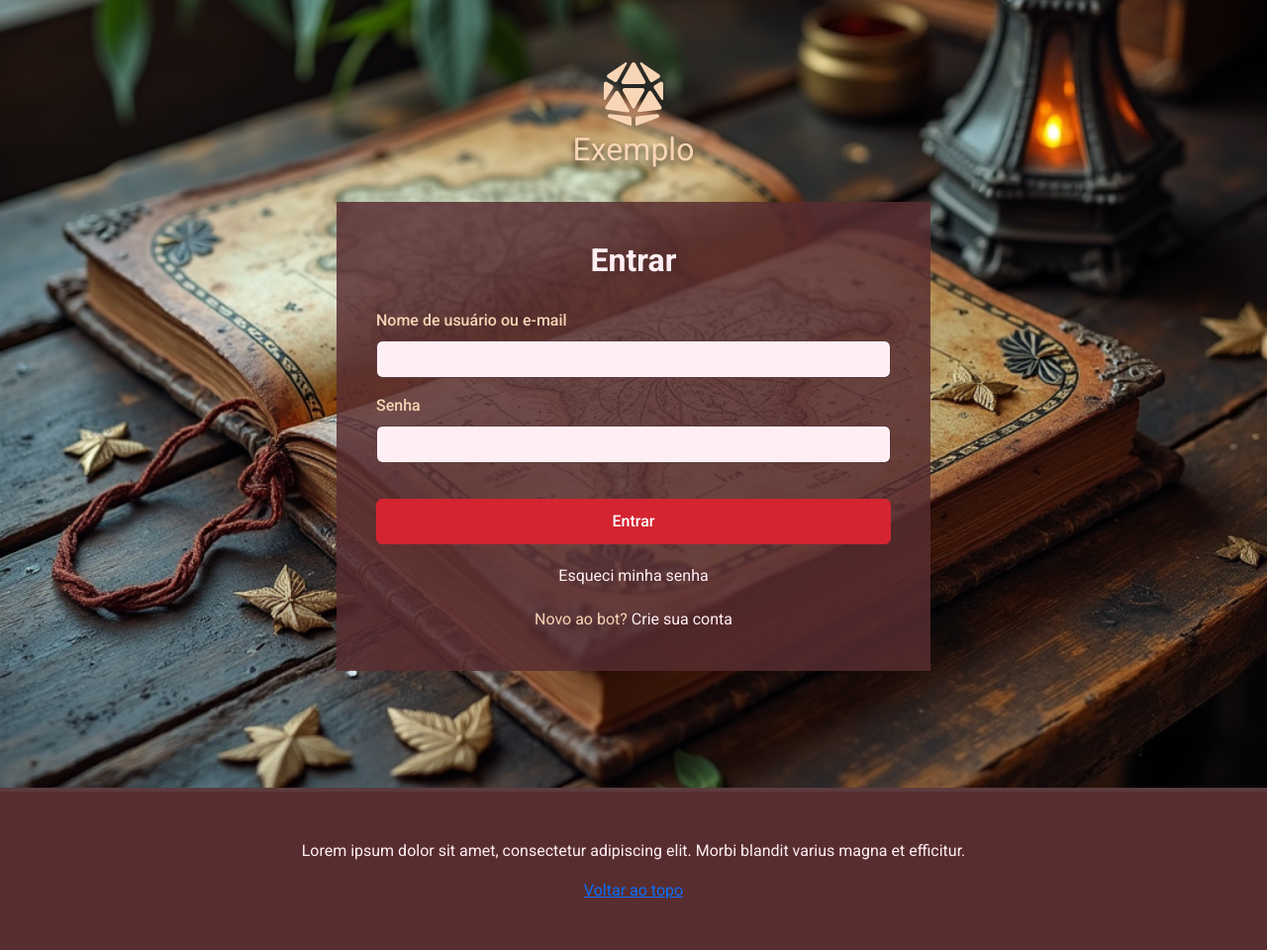
After one commit to Guido-Rodrigues/Site-Bot-Mestre-D-D, a Flask app: template templates/login.html in a window 1280 px wide. The commit adds this page. Shown: the whole page at 99% size. Run offline with Flask 3, Linux system fonts and the light colour scheme; the template is opened without the code that fills it, so the values that code supplies are empty.

Commit message:
Integração com mysql azure
implementado sessões, login, cadastro, alteração de senha

```diff
--- /dev/null
+++ b/app.py
@@ -0,0 +1,124 @@
+import mysql.connector
+from flask import Flask, render_template, request, redirect, url_for, session, send_from_directory
+
+app = Flask(__name__,
+            static_url_path='',
+            static_folder='static',
+            template_folder='templates')
+
+app.secret_key = 'chave_flask_super_secreta' #necessario para usar session
+
+db_config = {
+    'user': 'botdd',
+    'password': 'Senac442300',
+    'host': 'botdnd.mysql.database.azure.com',
+    'port': 3306,
+    'database': 'maindb'
+}
+
+
+@app.route('/')
+def index():
+    return render_template('index.html')
+
+
+@app.route('/login', methods=['GET', 'POST'])
+def login():
+    if request.method == 'POST':
+        usuario = request.form.get('usuario')
+        usuario2 = request.form.get('usuario')
+        senha = request.form.get('senha')
+        # Verifica as credenciais no banco de dados
+        cnx = mysql.connector.connect(**db_config)
+        cursor = cnx.cursor()
+        query = 'SELECT COUNT(*) FROM jogadores WHERE (nome = %s OR email = %s) and senha = %s'
+        cursor.execute(query, (usuario, usuario2, senha))
+        result = cursor.fetchone()
+        cursor.close
+        cnx.close
+
+        if result and result[0] == 1:
+            #Login OK -> guarda na sessão
+            session['usuario_logado'] = usuario
+            return redirect(url_for('home'))
+        else:
+            #falha no login -> renderiza login novamente com mensagem de erro
+            return render_template('login.html', erro='Credenciais incorretas.')
+    else:
+        return render_template('login.html')
+
+@app.route('/logout')
+def logout():
+    session.pop('usuario_logado', None)
+    return redirect(url_for('index'))
+
+@app.route('/cadastro', methods=['GET', 'POST'])
+def cadastro():
+    if request.method == 'POST':
+        usuario = request.form.get('usuario')
+        senha = request.form.get('senha')
+        email = request.form.get('email')
+
+            # Inserir no banco
+        cnx = mysql.connector.connect(**db_config)
+        cursor = cnx.cursor()
+        query = "INSERT INTO jogadores (nome, senha, email) VALUES (%s, %s, %s)"
+        cursor.execute(query, (usuario, senha, email))
+        cnx.commit()
+        cursor.close()
+        cnx.close()
+
+        # Após cadastrar, redireciona para página inicial ou outra
+        return redirect(url_for('index'))
+    else:
+        return render_template('cadastro.html')
+
+
+@app.route('/home')
+def home():
+    if 'usuario_logado' in session:
+        return render_template('home.html', usuario = session['usuario_logado'])
+    else:
+        return redirect(url_for('login'))
+
+@app.route('/redefinir_senha', methods=['GET', 'POST'])
+def redefinir_senha():
+    if request.method == 'POST':
+        email = request.form.get('email')
+        # Verifica as credenciais no banco de dados
+        cnx = mysql.connector.connect(**db_config)
+        cursor = cnx.cursor()
+        query = 'SELECT COUNT(*) FROM jogadores WHERE email = %s'
+        cursor.execute(query, (email,))
+        result = cursor.fetchone()
+        cursor.close
+        cnx.close
+
+        if result and result[0] == 1:
+            #email existente -> atualiza o banco de dados
+            senha = request.form.get('senha')
+            email = request.form.get('email')
+
+            # UPDATE no banco
+            cnx = mysql.connector.connect(**db_config)
+            cursor = cnx.cursor()
+            query = "UPDATE jogadores SET senha = %s WHERE email = %s"
+            cursor.execute(query, (senha, email))
+            cnx.commit()
+            cursor.close()
+            cnx.close()
+
+            # Após atualizar, redireciona para página de login
+            return render_template('login.html', sucesso1='Senha alterada com sucesso')
+
+        else:
+            #falha no check -> email não existe, exibe erro e renderiza a pagina novamente
+            return render_template('redefinir_senha.html', erro1='Nenhum usuário encontrado com este e-mail')
+
+    else:
+        return render_template('redefinir_senha.html')
+
+
+
+if __name__ == '__main__':
+    app.run(debug=True)
--- a/css/style.css
+++ b/static/css/style.css
@@ -1,5 +1,7 @@
+@import url('https://fonts.googleapis.com/css2?family=Roboto:ital,wght@0,100;0,300;0,400;0,500;0,700;0,900;1,100;1,300;1,400;1,500;1,700;1,900&display=swap');
 body{
-    font-family: 'Gill Sans', 'Gill Sans MT', Calibri, 'Trebuchet MS', sans-serif;
+    /* font-family: 'Gill Sans', 'Gill Sans MT', Calibri, 'Trebuchet MS', sans-serif; */
+    font-family: 'Roboto', 'Gill Sans', Oxygen, Ubuntu, Cantarell, 'Open Sans', 'Helvetica Neue', sans-serif
 }
 
 header .navbar {
@@ -9,15 +11,28 @@ header .navbar {
     right: 0;
     z-index: 100;
     background-color: #582d3000 !important;
+
 }
+
+.navbar .nav-item{
+    /* text-shadow: 0 4px 6px rgba(0, 0, 0, 0.726); */
+    text-shadow:
+    0px 4px 6px rgba(0, 0, 0, 0.5),
+   -0px 4px 6px rgba(0, 0, 0, 0.5),
+    0px -4px 6px rgba(0, 0, 0, 0.5),
+   -0px -4px 6px rgba(0, 0, 0, 0.5); /* Ajuste conforme o efeito desejado */
+}
+
 
 .navbar-brand, .navbar-nav .nav-link {
     color: #F8D5B5 !important;
+
 }
 
 .navbar-nav .nav-link:hover {
     color: #D32430 !important;
-    font-weight: bold;}
+    font-weight: bold;
+}
 
 
 .navbar-toggler {
@@ -33,14 +48,30 @@ header .navbar {
     background-color: #f8d6b550;
 }
 
+.navbarhome[aria-expanded="true"] {
+    backdrop-filter: blur(4px) brightness(0.5);
+    box-shadow: 0 4px 8px rgba(0, 0, 0, 0.1); /* Sombra */
+  }
+
 #background1{
-    background-image: url('/Site-Bot-Mestre-D-D/img/background1.png');
+    background-image: url('../img/background1.png');
     background-size: cover;
     background-position: center;
     background-repeat: no-repeat;
     height: 100vh; /* Garante que a altura da página cubra toda a tela */
-    padding-top: 20%;
+    padding-top: 50px;
     border-bottom: 4px solid #5c3c3e; /* Borda inferior*/
+}
+
+#backgroundcadastro{
+    background-image: url('../img/background1.png');
+    background-size: cover;
+    background-position: center;
+    background-repeat: no-repeat;
+    height: 100vh; /* Garante que a altura da página cubra toda a tela */
+    border-bottom: 4px solid #5c3c3e; /* Borda inferior*/
+    padding-top: 50px;
+
 }
 
 #textobg1box{
@@ -51,6 +82,11 @@ header .navbar {
     max-width: 600px;
     box-sizing: border-box;
 }
+
+.textobg1boxhome{
+    margin-top: 9.5rem;
+}
+
 
 #textobg1{
     color: #FFEFF4;
@@ -163,9 +199,134 @@ footer{
     }
 }
 
+.center{
+    display: block;
+    margin-left: auto;
+    margin-right: auto;
+    width: 50%;
+}
+
+#logotexto{
+    font-size:xx-large;
+    text-shadow: 0 4px 6px rgba(0, 0, 0, 0.726);
+
+}
+
+#signup-container {
+    background-color: #582d30d5;
+    padding: 40px;
+    max-width: 600px;
+    margin-left: auto;
+    margin-right: auto;
+}
+
+#signup-container h2 {
+    color: #FFEFF4;
+    margin-bottom: 30px;
+    font-weight: 700;
+    text-align: center;
+}
+
+.form-label {
+    color: #F8D5B5;
+    font-weight: 500;
+}
+
+.form-control {
+    background-color: #FFEFF4;
+    border: 1px solid #5c3c3e;
+    margin-bottom: 15px;
+}
+
+.form-control:focus {
+    background-color: #FFEFF4;
+    border-color: #D32430;
+    box-shadow: 0 0 0 0.25rem rgba(211, 36, 48, 0.25);
+}
+
+.btn-primary {
+    background-color: #D32430;
+    border-color: #D32430;
+    width: 100%;
+    padding: 10px;
+    font-weight: 500;
+    margin-top: 20px;
+}
+
+.btn-primary:hover {
+    background-color: #F8D5B5;
+    border-color: #F8D5B5;
+    color: #582D30;
+}
+
+.form-text {
+    color: #F8D5B5;
+}
+
+.login-link {
+    text-align: center;
+    margin-top: 20px;
+    color: #F8D5B5;
+}
+
+.login-link a {
+    color: #FFEFF4;
+    text-decoration: none;
+}
+
+.login-link a:hover {
+    color: #D32430;
+}
 
 
+.alerta {
+    position: fixed;
+    bottom: -100px; /* Começa fora da tela */
+    left: 50%;
+    transform: translateX(-50%);
+    background-color: #ff4444;
+    color: white;
+    padding: 15px 25px;
+    border-radius: 8px;
+    box-shadow: 0 4px 15px rgba(0, 0, 0, 0.2);
+    z-index: 1000;
+    animation: floatUp 4s ease-in-out;
+    animation-fill-mode: forwards;
+}
 
+.sucesso1 {
+    position: fixed;
+    bottom: -100px; /* Começa fora da tela */
+    left: 50%;
+    transform: translateX(-50%);
+    background-color: #235f1e;
+    color: white;
+    padding: 15px 25px;
+    border-radius: 8px;
+    box-shadow: 0 4px 15px rgba(0, 0, 0, 0.2);
+    z-index: 1000;
+    animation: floatUp 4s ease-in-out;
+    animation-fill-mode: forwards;
+}
+
+@keyframes floatUp {
+    0% {
+        bottom: -100px;
+        opacity: 0;
+    }
+    20% {
+        bottom: 30px;
+        opacity: 1;
+    }
+    80% {
+        bottom: 30px;
+        opacity: 1;
+    }
+    100% {
+        bottom: -100px;
+        opacity: 0;
+    }
+}
 
 
 
--- /dev/null
+++ b/templates/login.html
@@ -0,0 +1,88 @@
+<!DOCTYPE html>
+<html lang="pt-br">
+<head>
+    <meta charset="UTF-8">
+    <meta name="viewport" content="width=device-width, initial-scale=1.0">
+    <title>Login</title>
+    <link href="https://cdn.jsdelivr.net/npm/bootstrap@5.3.3/dist/css/bootstrap.min.css" rel="stylesheet">
+    <link rel="stylesheet" href="css/style.css">
+    <style>
+header .navbar {
+    position: relative !important;
+}
+    </style>
+</head>
+
+<body>
+
+    <div class="" id="backgroundcadastro">
+
+        <header>
+            <nav class="navbar navbar-expand-lg bg-body-tertiary ">
+                <div class="container-fluid ">
+                    <a class="navbar-brand center" href="/">
+                        <img src="img/dice-d20-solid2.svg" alt="Logo" width="80" height="64" class="center" id="logotipo">
+                        <p class="text-center" id="logotexto">Exemplo</p>
+                      </a>
+                </div>
+              </nav>
+        </header>
+
+        <div id="signup-container">
+            <h2>Entrar</h2>
+                    <!-- captura a variavel 'erro' declarada no app.py em caso de erro -->
+                    {% if erro %}
+                    <div id="alerta" class="alerta" role="alert">
+                    {{ erro }}
+                    </div>
+                    {% endif %}
+                    <!-- captura a variavel 'sucesso1' declarada no app.py em caso de sucesso1 -->
+                    {% if sucesso1 %}
+                    <div id="sucesso1" class="sucesso1" role="alert">
+                    {{ sucesso1 }}
+                    </div>
+                    {% endif %}
+            <form action="{{ url_for('login') }}" method="POST">
+                <div class="mb-3">
+                    <label for="usuario" class="form-label">Nome de usuário ou e-mail</label>
+                    <input type="text" class="form-control" id="usuario" name="usuario" required>
+                </div>
+                <div class="mb-3">
+                    <label for="senha" class="form-label">Senha</label>
+                    <input type="password" class="form-control" id="senha" name="senha" required>
+                </div>
+                <button type="submit" class="btn btn-primary">Entrar</button>
+            </form>
+            <div class="login-link">
+                <a href="{{ url_for('redefinir_senha') }}">Esqueci minha senha</a>
+            </div>
+            <div class="login-link">
+                Novo ao bot? <a href="{{ url_for('cadastro') }}">Crie sua conta</a>
+            </div>
+        </div>
+
+    </div>
+
+
+
+
+
+
+
+
+
+
+    <footer class="py-5 text-center">
+        <p>Lorem ipsum dolor sit amet, consectetur adipiscing elit. Morbi blandit varius magna et efficitur.</p>
+        <p class="mb-0">
+          <a href="#">Voltar ao topo</a>
+        </p>
+
+
+
+
+
+        <script src="https://cdn.jsdelivr.net/npm/bootstrap@5.3.3/dist/js/bootstrap.bundle.min.js" integrity="sha384-YvpcrYf0tY3lHB60NNkmXc5s9fDVZLESaAA55NDzOxhy9GkcIdslK1eN7N6jIeHz" crossorigin="anonymous"></script>
+    </footer>
+</body>
+</html>
```
Also changed, not shown: templates/cadastro.html (added, +80 -0 lines), templates/home.html (renamed from index.html, +22 -11 lines), templates/index.html (added, +82 -0 lines), templates/redefinir_senha.html (added, +76 -0 lines), static/img/background1.png (renamed from img/background1.png), static/img/dice-d20-solid.svg (renamed from img/dice-d20-solid.svg), static/img/dice-d20-solid2.svg (renamed from img/dice-d20-solid2.svg), static/img/preview-1.webp (added), static/img/preview-2.webp (added).
